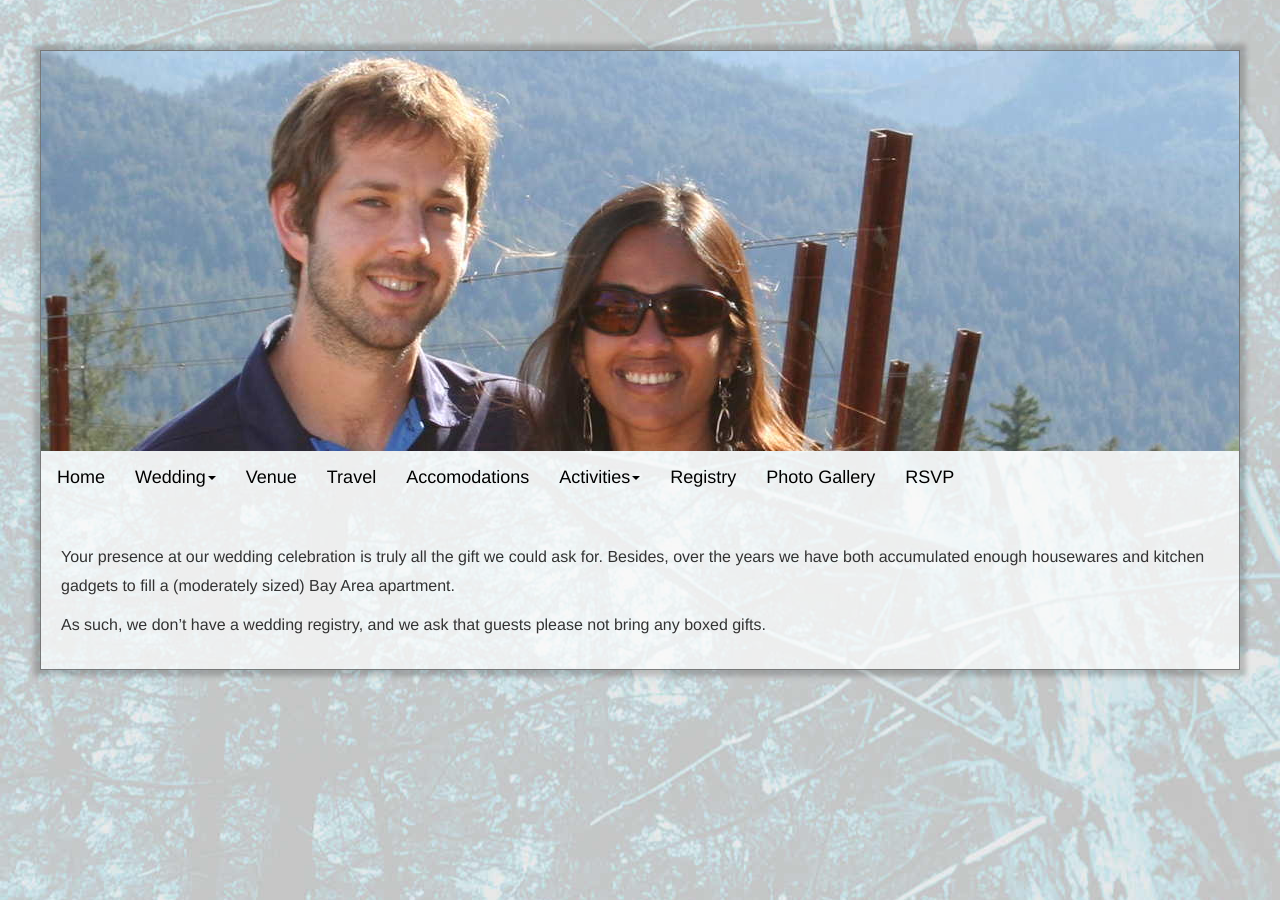
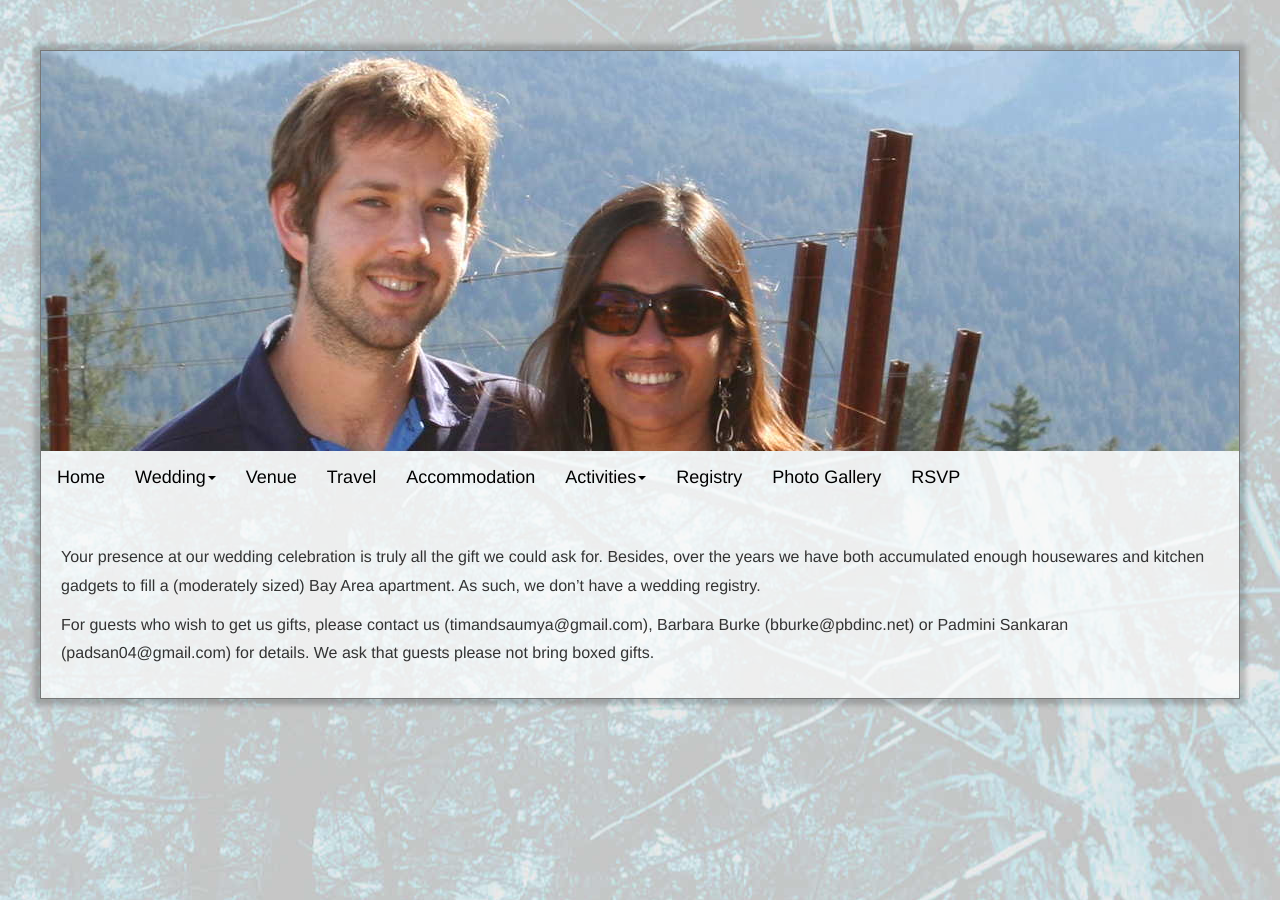
Before and after one commit to timburke/wedding-website, a Jekyll site: the page built from registry.md, in a window 1280 px wide. Built offline with Jekyll 4.4.1, drawn with Linux system fonts in a browser that asks for light colours; nearby versions of some CDN libraries; some web fonts are replaced.

Commit message:
Correct typos and edit some text

```diff
--- a/_layouts/default.html
+++ b/_layouts/default.html
@@ -34,7 +34,7 @@
                     </li>
                     <li class="nav-item"><a class="navbar-custom" href="venue.html">Venue</a></li>
                     <li class="nav-item"><a class="navbar-custom" href="travel.html">Travel</a></li>
-                    <li class="nav-item"><a class="navbar-custom" href="accomodation.html">Accomodations</a></li>
+                    <li class="nav-item"><a class="navbar-custom" href="accomodation.html">Accommodation</a></li>
                     <li class="dropdown">
                         <a href="#" class="dropdown-toggle navbar-custom" data-toggle="dropdown" role="button" aria-haspopup="true" aria-expanded="false">Activities<span class="caret"></span></a>
                         <ul class="dropdown-menu">
--- a/_layouts/gallery.html
+++ b/_layouts/gallery.html
@@ -36,7 +36,7 @@
                     </li>
                     <li class="nav-item"><a class="navbar-custom" href="venue.html">Venue</a></li>
                     <li class="nav-item"><a class="navbar-custom" href="travel.html">Travel</a></li>
-                    <li class="nav-item"><a class="navbar-custom" href="accomodation.html">Accomodations</a></li>
+                    <li class="nav-item"><a class="navbar-custom" href="accomodation.html">Accommodation</a></li>
                     <li class="dropdown">
                         <a href="#" class="dropdown-toggle navbar-custom" data-toggle="dropdown" role="button" aria-haspopup="true" aria-expanded="false">Activities<span class="caret"></span></a>
                         <ul class="dropdown-menu">
--- a/registry.md
+++ b/registry.md
@@ -3,6 +3,6 @@ title: Wedding Registry
 layout: default
 ---
 
-Your presence at our wedding celebration is truly all the gift we could ask for. Besides, over the years we have both accumulated enough housewares and kitchen gadgets to fill a (moderately sized) Bay Area apartment.
+Your presence at our wedding celebration is truly all the gift we could ask for. Besides, over the years we have both accumulated enough housewares and kitchen gadgets to fill a (moderately sized) Bay Area apartment. As such, we don’t have a wedding registry.
 
-As such, we don’t have a wedding registry, and we ask that guests please not bring any boxed gifts.
+For guests who wish to get us gifts, please contact us (timandsaumya@gmail.com), Barbara Burke (bburke@pbdinc.net) or Padmini Sankaran (padsan04@gmail.com) for details. We ask that guests please not bring boxed gifts.
```
Also changed, not shown: accomodation.md (+1 -1 lines), events.md (+1 -1 lines), venue.md (+11 -7 lines).
